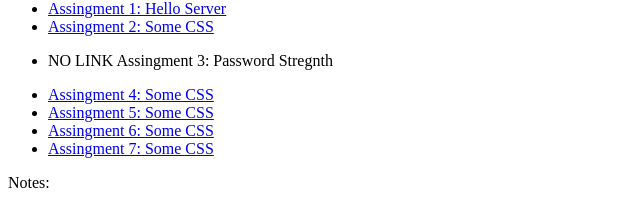
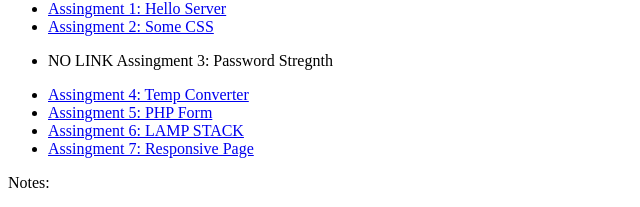
Before and after one commit to Lucas-Jones7/Lucas-Jones7.github.io, a plain HTML site: page TableOfContents.html in a window 1280 px wide. Shown: the part 114-321 px from the top of the page, without its empty margins (0-640 px from the left). Drawn offline with Linux system fonts and the light colour scheme.

Commit message:
Update TableOfContents.html
updated incorect labeling

```diff
--- a/TableOfContents.html
+++ b/TableOfContents.html
@@ -17,10 +17,10 @@
         <li> <a href="https://lucas-jones7.github.io/Assignment-1/">Assingment 1: Hello Server</a> </li>
         <li> <a href="https://lucas-jones7.github.io/homework2/">Assingment 2: Some CSS</a> </li>
         <li> <p>NO LINK Assingment 3: Password Stregnth</p> </li>
-        <li> <a href="https://lucas-jones7.github.io/Assignment-4/">Assingment 4: Some CSS</a> </li>
-        <li> <a href="https://lucas-jones7.github.io/Assignment-5/">Assingment 5: Some CSS</a> </li>
-        <li> <a href="https://lucas-jones7.github.io/Assignment-6/">Assingment 6: Some CSS</a> </li>
-        <li> <a href="https://lucas-jones7.github.io/Assignment-7/">Assingment 7: Some CSS</a> </li>
+        <li> <a href="https://lucas-jones7.github.io/Assignment-4/">Assingment 4: Temp Converter</a> </li>
+        <li> <a href="https://lucas-jones7.github.io/Assignment-5/">Assingment 5: PHP Form</a> </li>
+        <li> <a href="https://lucas-jones7.github.io/Assignment-6/">Assingment 6: LAMP STACK</a> </li>
+        <li> <a href="https://lucas-jones7.github.io/Assignment-7/">Assingment 7: Responsive Page</a> </li>
     </ul>
 
     <p>
```
